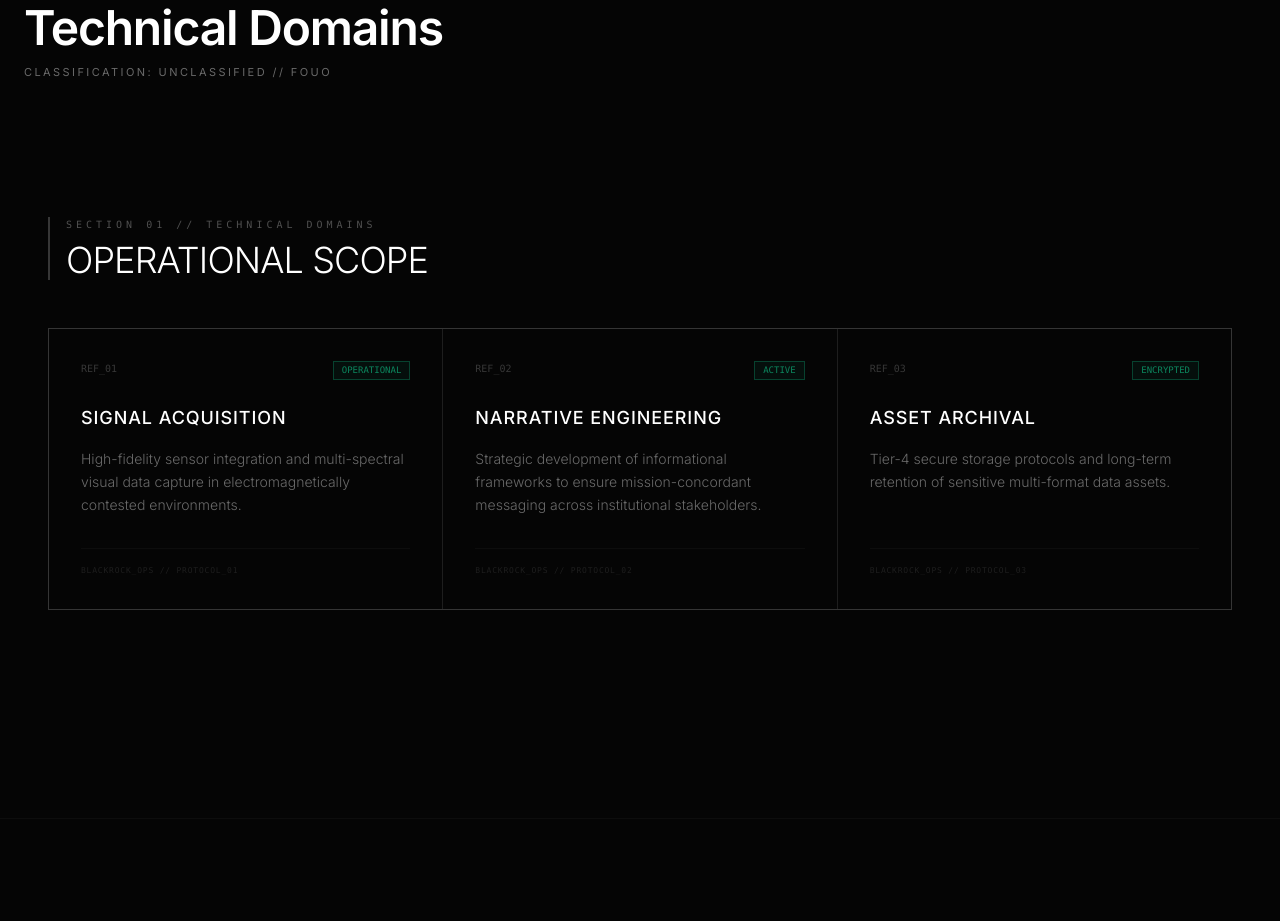
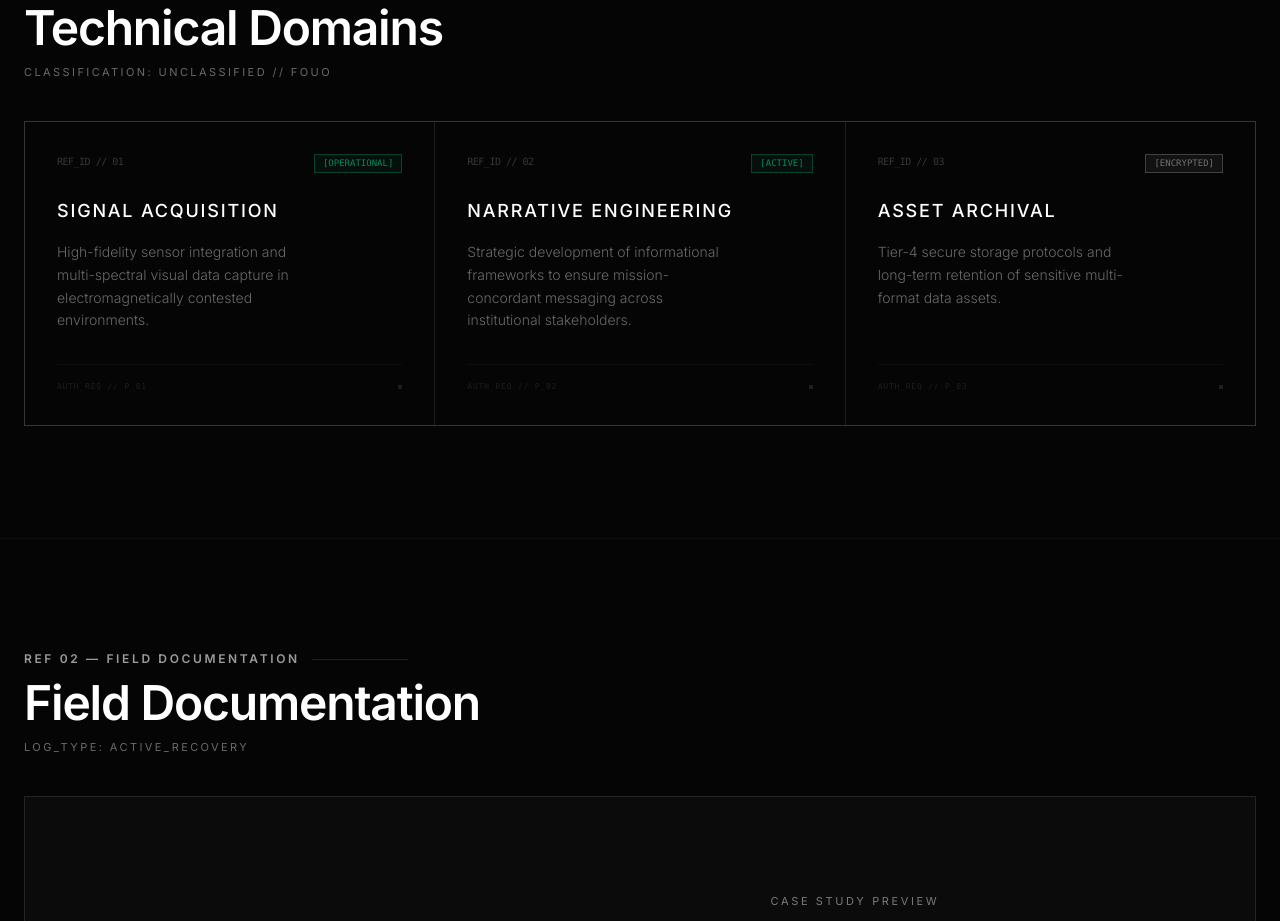
Before and after one commit to EntropyCapital/blackrockoperations.github.io, a Next.js app: page / in a window 1280 px wide. Shown: the part 1000-1921 px from the top of the page. Built offline with nearby package versions, Linux system fonts and the light colour scheme.

Commit message:
Update Philosophy.jsx

```diff
--- a/app/components/Philosophy.jsx
+++ b/app/components/Philosophy.jsx
@@ -23,47 +23,45 @@ export default function Domains() {
   ];
 
   return (
-    <section className="w-full bg-[#050505] py-12 md:py-24">
-      <div className="container mx-auto px-6">
-
-        {/* Classification Header */}
-        <div className="mb-12 border-l-2 border-white/20 pl-4">
-          <p className="font-mono text-[10px] tracking-[0.4em] text-white/30 uppercase mb-2">
-            Section 01 // Technical Domains
-          </p>
-          <h2 className="text-2xl md:text-4xl font-light tracking-tight text-white uppercase">
-            Operational Scope
-          </h2>
+    <div className="w-full">
+      {/* The "Database" Grid - No outer padding, snaps to your page.jsx container */}
+      <div className="grid grid-cols-1 md:grid-cols-3 gap-px bg-white/10 border border-white/10">
+        {domains.map((item) => (
+          <div
+            key={item.id}
+            className="bg-[#050505] p-8 flex flex-col justify-between min-h-[280px] group hover:bg-[#080808] transition-colors duration-500"
+          >
+            <div>
+              <div className="flex justify-between items-start mb-6">
+                <span className="font-mono text-[10px] text-white/20 tracking-tighter">REF_ID // {item.id}</span>
+                <span className={`text-[9px] font-mono px-2 py-0.5 border ${
+                  item.status === 'ENCRYPTED'
+                  ? 'border-white/20 text-white/40 bg-white/5'
+                  : 'border-emerald-500/30 text-emerald-500/70 bg-emerald-500/5'
+                }`}>
+                  [{item.status}]
+                </span>
               </div>
 
-        {/* The "Database" Grid */}
-        <div className="grid grid-cols-1 md:grid-cols-3 gap-px bg-white/10 border border-white/10">
-          {domains.map((item) => (
-            <div key={item.id} className="bg-[#050505] p-8 flex flex-col justify-between min-h-[280px]">
-              <div>
-                <div className="flex justify-between items-start mb-6">
-                  <span className="font-mono text-[10px] text-white/20">REF_{item.id}</span>
-                  <span className="text-[9px] font-mono px-2 py-0.5 border border-emerald-500/30 text-emerald-500/70 bg-emerald-500/5">
-                    {item.status}
-                  </span>
-                </div>
-                <h3 className="text-lg font-medium text-white mb-4 uppercase tracking-wider">
+              <h3 className="text-lg font-medium text-white mb-4 uppercase tracking-[0.1em]">
                 {item.title}
               </h3>
-                <p className="text-sm leading-relaxed text-white/40 font-light">
+
+              <p className="text-sm leading-relaxed text-white/40 font-light max-w-[260px]">
                 {item.desc}
               </p>
             </div>
 
-              <div className="mt-8 pt-4 border-t border-white/[0.03]">
+            <div className="mt-8 pt-4 border-t border-white/[0.03] flex justify-between items-center">
               <p className="font-mono text-[8px] text-white/10 tracking-widest">
-                  BLACKROCK_OPS // PROTOCOL_{item.id}
+                AUTH_REQ // P_{item.id}
               </p>
+              {/* Subtle visual marker */}
+              <div className="h-1 w-1 bg-white/10 group-hover:bg-emerald-500/40 transition-colors" />
             </div>
           </div>
         ))}
       </div>
     </div>
-    </section>
   );
 }
```
Lines whose indentation alone changed are shown as unchanged.
